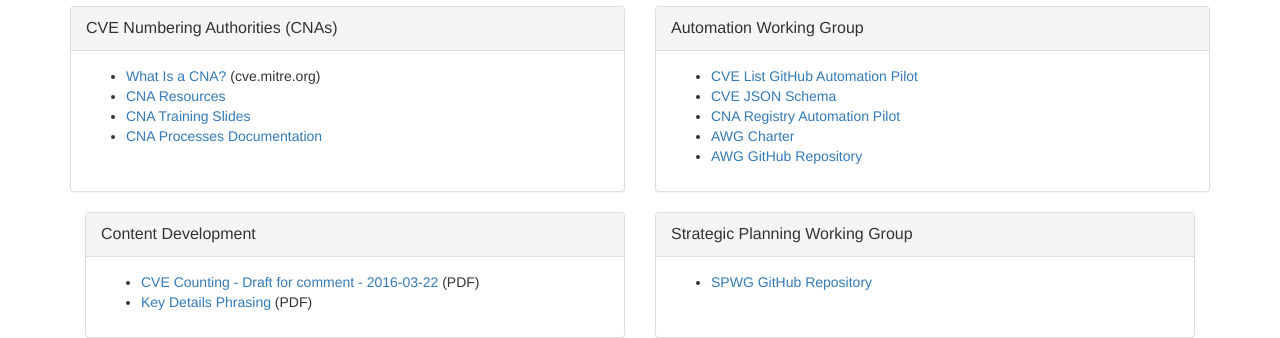
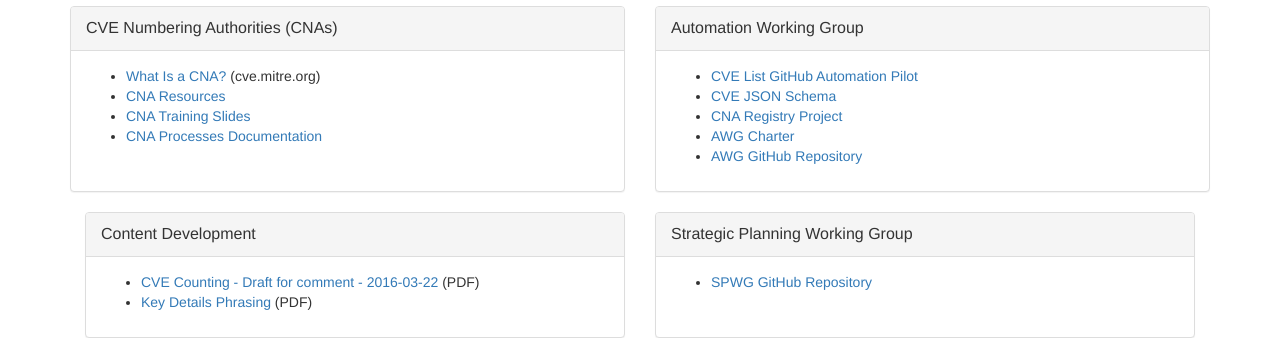
Before and after one commit to CVEProject/cveproject.github.io, a Jekyll site: the page built from index.md, in a window 1280 px wide. Shown: the part 137-475 px from the top of the page. Built offline with Jekyll 4.4.1, drawn with Linux system fonts in a browser that asks for light colours; nearby versions of some CDN libraries.

Commit message:
Update index.md

```diff
--- a/index.md
+++ b/index.md
@@ -31,7 +31,7 @@ layout: page
        <ul>
          <li markdown="span">[CVE List GitHub Automation Pilot](https://github.com/CVEProject/cvelist)</li>
          <li markdown="span">[CVE JSON Schema](https://github.com/CVEProject/automation-working-group/tree/master/cve_json_schema)</li>
-         <li markdown="span">[CNA Registry Automation Pilot](https://github.com/CVEProject/CNA-registry-project-AWG)</li>
+         <li markdown="span">[CNA Registry Project](https://github.com/CVEProject/CNA-registry-project-AWG)</li>
          <li markdown="span">[AWG Charter](https://github.com/CVEProject/automation-working-group/blob/master/CAWG_Charter_DRAFT.md)</li>
          <li markdown="span">[AWG GitHub Repository](https://github.com/CVEProject/automation-working-group)</li>
       </ul>
```
